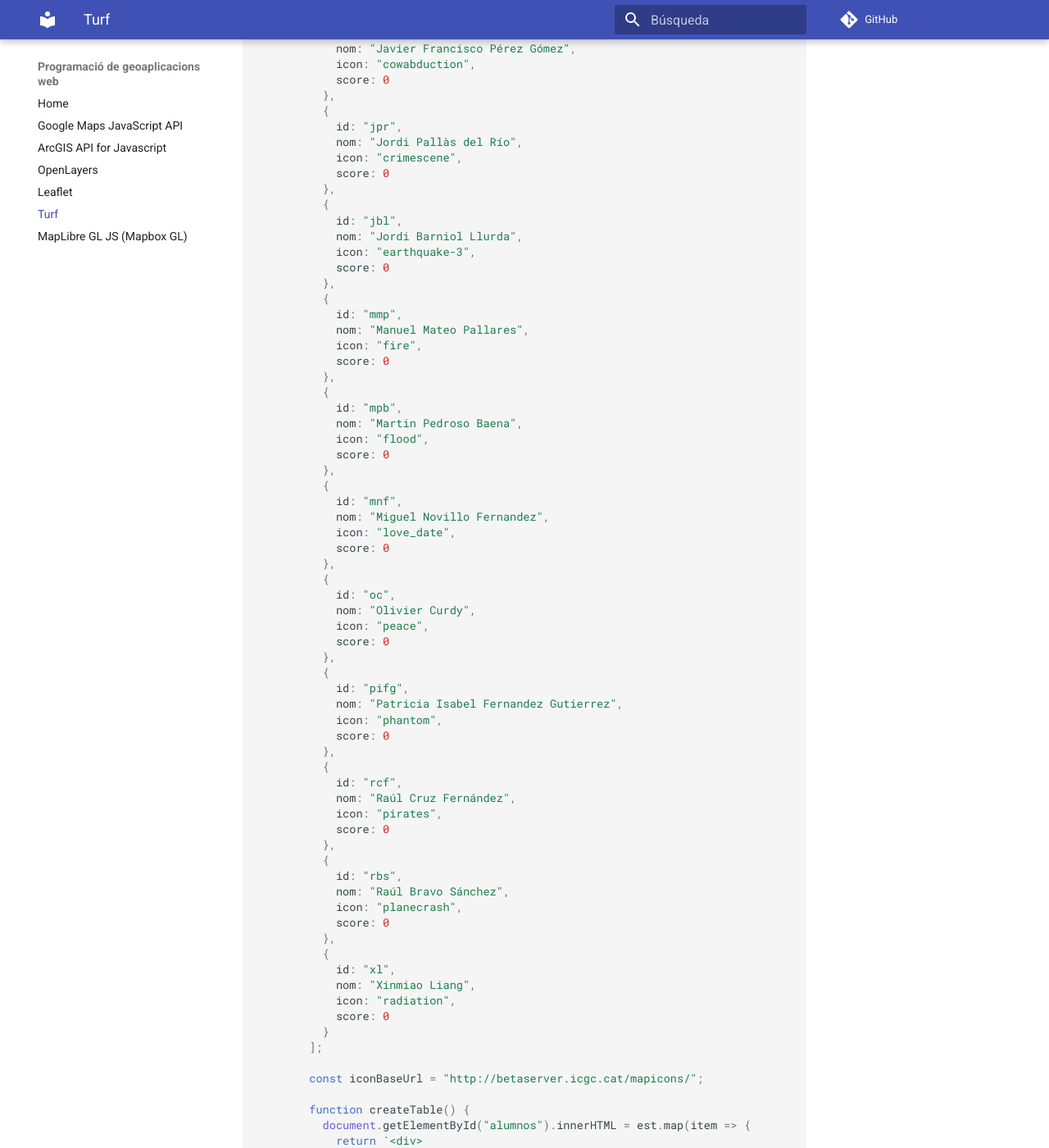
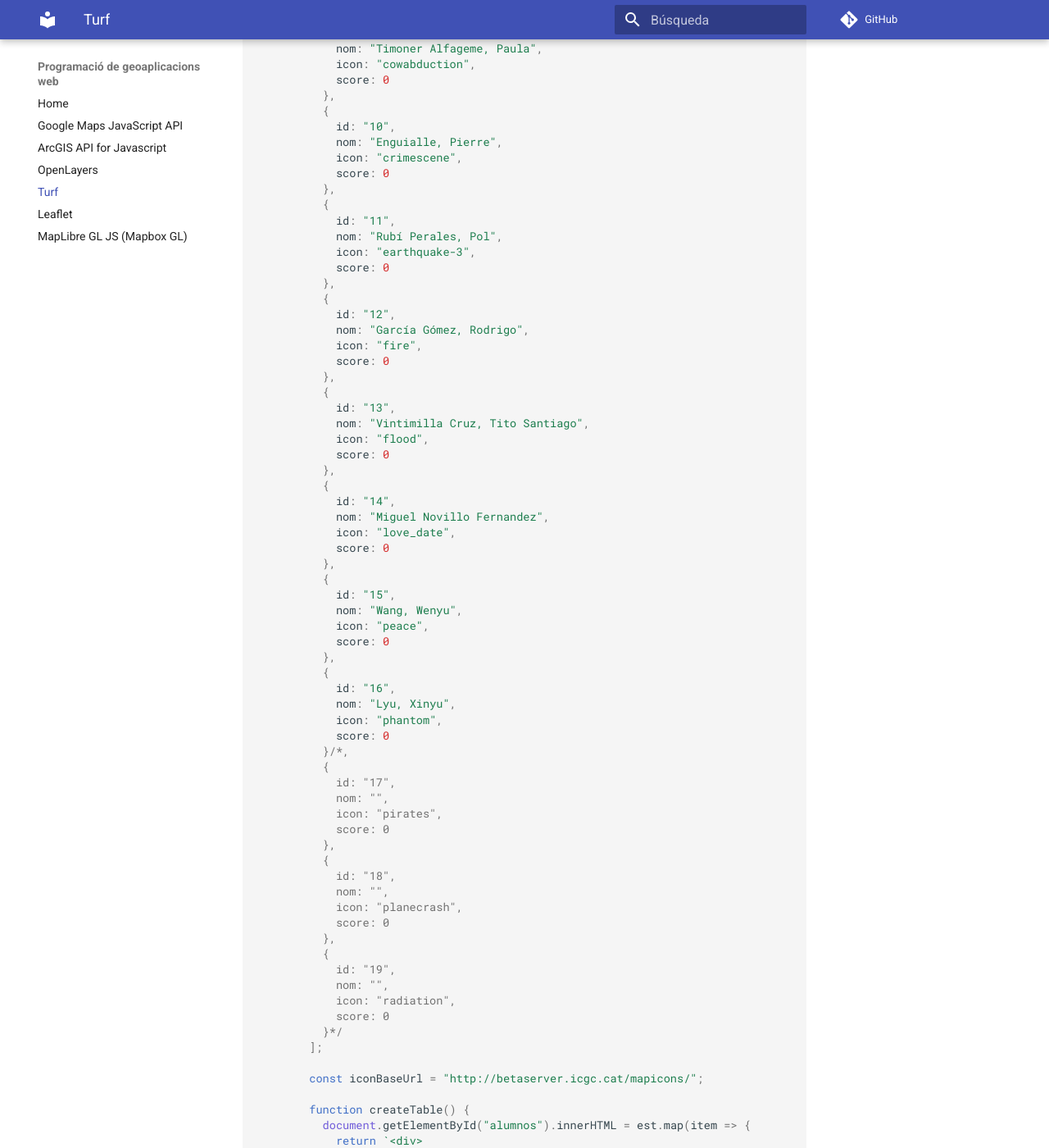
Before and after one commit to gss-mtig/geo-web-mgeo, an MkDocs documentation site: the page built from docs/turf.md, in a window 1280 px wide and 1400 px high, scrolled down 4090 px. Shown: the whole window at 82% size. Built offline with MkDocs 1.6.1 and Material for MkDocs 9.7.7, drawn with Linux system fonts in a browser that asks for light colours; comment, search, counter and statistics services are not loaded; some of the changed text lies outside the part shown.

```diff
--- a/docs/turf.md
+++ b/docs/turf.md
@@ -14,9 +14,9 @@ Ejemplo
     <meta http-equiv="X-UA-Compatible" content="IE=edge">
     <meta name="viewport" content="width=device-width, initial-scale=1.0">
     <title>Document</title>
-    <link rel="stylesheet" href="https://unpkg.com/leaflet@1.7.1/dist/leaflet.css" />
+    <link rel="stylesheet" href="https://unpkg.com/leaflet@1.9.4/dist/leaflet.css" />
 
-    <script src="https://unpkg.com/leaflet@1.7.1/dist/leaflet.js"></script>
+    <script src="https://unpkg.com/leaflet@1.9.4/dist/leaflet.js"></script>
     <script src="https://cdnjs.cloudflare.com/ajax/libs/leaflet-hash/0.2.1/leaflet-hash.min.js" crossorigin="anonymous"></script>
     <script src="https://unpkg.com/@turf/turf@6/turf.min.js" crossorigin="anonymous"></script>
 
@@ -107,7 +107,7 @@ Ejemplo
             attribution: '&copy; <a href="http://osm.org/copyright">OpenStreetMap<\/a> contributors'
         }).addTo(map);
 
-        const satelite = L.tileLayer('https://api.maptiler.com/tiles/satellite-v2/{z}/{x}/{y}.jpg?key=dr1MVIVb840BbU3dGpV8',{
+        const satelite = L.tileLayer('https://api.maptiler.com/tiles/satellite-v2/{z}/{x}/{y}.jpg?key=YOUR_MAPTILER_API_KEY',{
           tileSize: 512,
           zoomOffset: -1,
           minZoom: 1,
@@ -159,119 +159,119 @@ Ejemplo
 
         const est = [
           {
-            id: "avh",
-            nom: "Adrián Vandellos Hita",
+            id: "1",
+            nom: "Puig Mora, Antoni",
             icon: "abduction",
             score: 0
           },
           {
-            id: "agr",
-            nom: "Albert Gaitan Roca",
+            id: "2",
+            nom: "Zaldua Antolinez, Carlos Eduardo",
             icon: "alien",
             score: 0
           },
           {
-            id: "aad",
-            nom: "Alvaro Aibar Delgado",
+            id: "3",
+            nom: "Durà Lahoz, Cristina",
             icon: "anon",
             score: 0
           },
           {
-            id: "axv",
-            nom: "Arnau Xerta Velasco",
+            id: "4",
+            nom: "García Zárate, Diego",
             icon: "avalanche1",
             score: 0
           },
           {
-            id: "cpp",
-            nom: "Carles Puyol i Palacin",
+            id: "5",
+            nom: "Roselló Boada, Eva",
             icon: "battlefield",
             score: 0
           },
           {
-            id: "ccc",
-            nom: "Carles Cuadras Casanovas",
+            id: "6",
+            nom: "Bueno Tricas, Gerard",
             icon: "blast",
             score: 0
           },
           {
-            id: "epm",
-            nom: "Eric Padrós Martínez",
+            id: "7",
+            nom: "Colàs Bajo, Marta",
             icon: "bomb",
             score: 0
           },
           {
-            id: "gvs",
-            nom: "Guillem Viñas Salvador",
+            id: "8",
+            nom: "Morales Rodriguez, Nicole",
             icon: "caraccident",
             score: 0
           },
           {
-            id: "jfpg",
-            nom: "Javier Francisco Pérez Gómez",
+            id: "9",
+            nom: "Timoner Alfageme, Paula",
             icon: "cowabduction",
             score: 0
           },
           {
-            id: "jpr",
-            nom: "Jordi Pallàs del Río",
+            id: "10",
+            nom: "Enguialle, Pierre",
             icon: "crimescene",
             score: 0
           },
           {
-            id: "jbl",
-            nom: "Jordi Barniol Llurda",
+            id: "11",
+            nom: "Rubí Perales, Pol",
             icon: "earthquake-3",
             score: 0
           },
           {
-            id: "mmp",
-            nom: "Manuel Mateo Pallares",
+            id: "12",
+            nom: "García Gómez, Rodrigo",
             icon: "fire",
             score: 0
           },
           {
-            id: "mpb",
-            nom: "Martin Pedroso Baena",
+            id: "13",
+            nom: "Vintimilla Cruz, Tito Santiago",
             icon: "flood",
             score: 0
           },
           {
-            id: "mnf",
+            id: "14",
             nom: "Miguel Novillo Fernandez",
             icon: "love_date",
             score: 0
           },
           {
-            id: "oc",
-            nom: "Olivier Curdy",
+            id: "15",
+            nom: "Wang, Wenyu",
             icon: "peace",
             score: 0
           },
           {
-            id: "pifg",
-            nom: "Patricia Isabel Fernandez Gutierrez",
+            id: "16",
+            nom: "Lyu, Xinyu",
             icon: "phantom",
             score: 0
-          },
+          }/*,
           {
-            id: "rcf",
-            nom: "Raúl Cruz Fernández",
+            id: "17",
+            nom: "",
             icon: "pirates",
             score: 0
           },
           {
-            id: "rbs",
-            nom: "Raúl Bravo Sánchez",
+            id: "18",
+            nom: "",
             icon: "planecrash",
             score: 0
           },
           {
-            id: "xl",
-            nom: "Xinmiao Liang",
+            id: "19",
+            nom: "",
             icon: "radiation",
             score: 0
-          }
+          }*/
         ];
 
         const iconBaseUrl = "http://betaserver.icgc.cat/mapicons/";
--- a/mkdocs.yml
+++ b/mkdocs.yml
@@ -6,6 +6,8 @@ theme:
   name: 'material'
   language: 'es'
   highlightjs: true
+  features:
+    - content.code.copy
 
 markdown_extensions:
   - codehilite:
@@ -21,8 +23,8 @@ nav:
 - Google Maps JavaScript API: google.md
 - ArcGIS API for Javascript: arcgis.md
 - OpenLayers: openLayers.md
+- Turf: turf.md
 - Leaflet: leaflet.md
-- Turf: turf.md
 - MapLibre GL JS (Mapbox GL): maplibre.md
 
 plugins:
```
Also changed, not shown: docs/arcgis.md (+9 -7 lines), docs/maplibre.md (+7 -44 lines), docs/openLayers.md (+10 -7 lines).
